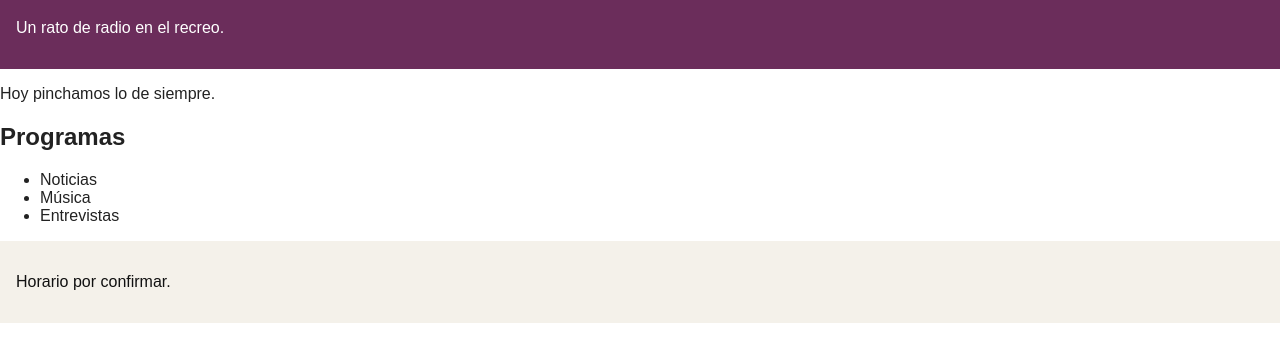
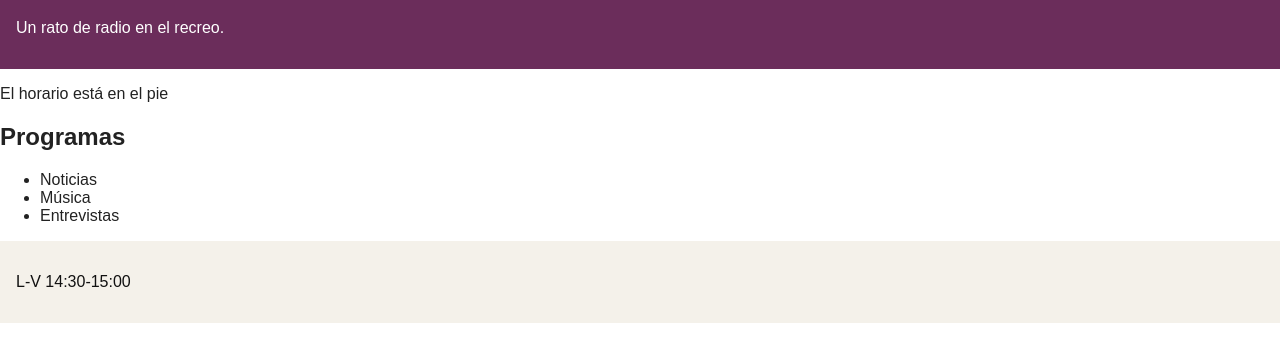
Before and after one commit to enekomunozbalma/git-ud5-ejercicio-clase, a plain HTML site: page index.html in a window 1280 px wide. Shown: the part 77-438 px from the top of the page. Drawn offline with Linux system fonts and the light colour scheme.

Commit message:
feat: Actualizar horario, aviso y cambiar el color del footer
resolves #7

```diff
--- a/index.html
+++ b/index.html
@@ -11,7 +11,7 @@
     <p>Un rato de radio en el recreo.</p>
   </header>
   <main>
-    <p id="aviso">Hoy pinchamos lo de siempre.</p>
+    <p id="aviso">El horario está en el pie</p>
     <section id="programas">
       <h2>Programas</h2>
       <ul>
@@ -22,7 +22,7 @@
     </section>
   </main>
   <footer>
-    <p>Horario por confirmar.</p>
+    <p>L-V 14:30-15:00</p>
   </footer>
 </body>
 </html>
```
Also changed, not shown: estilos.css (line endings or trailing spaces).
